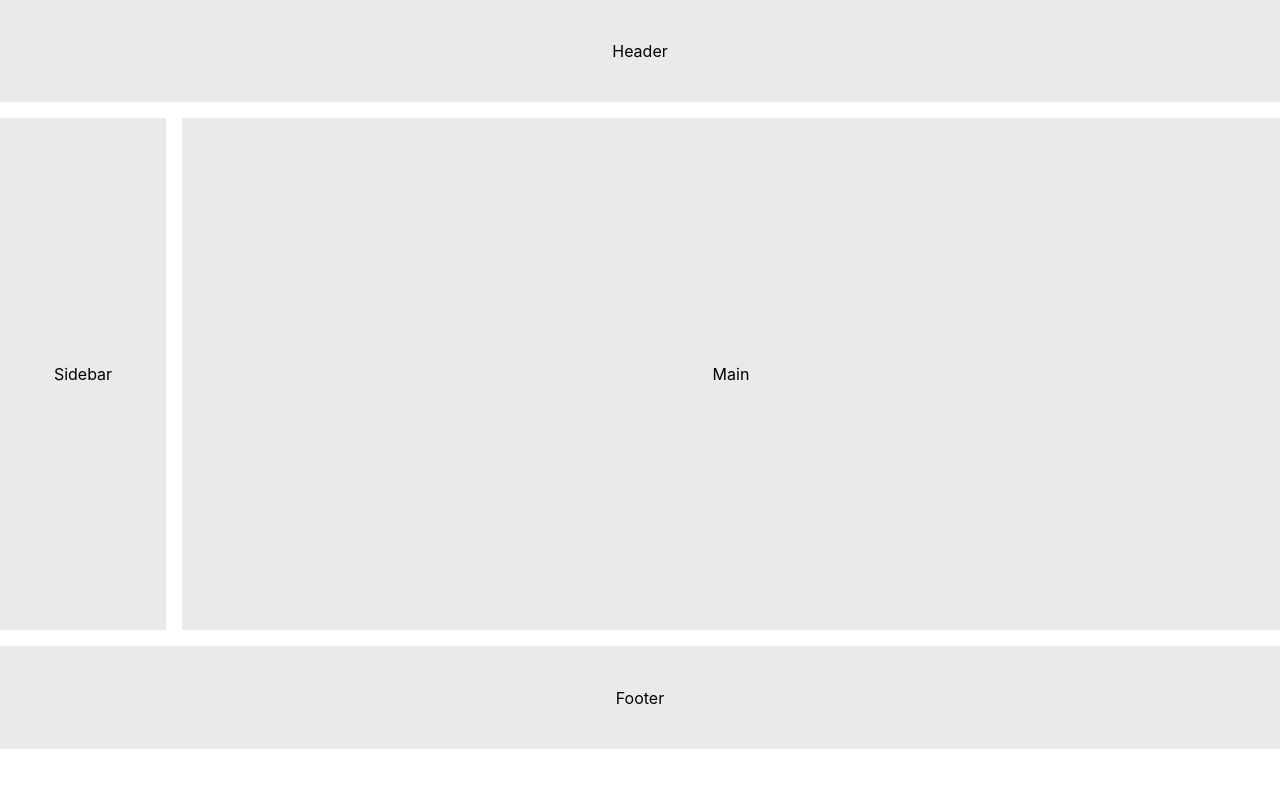
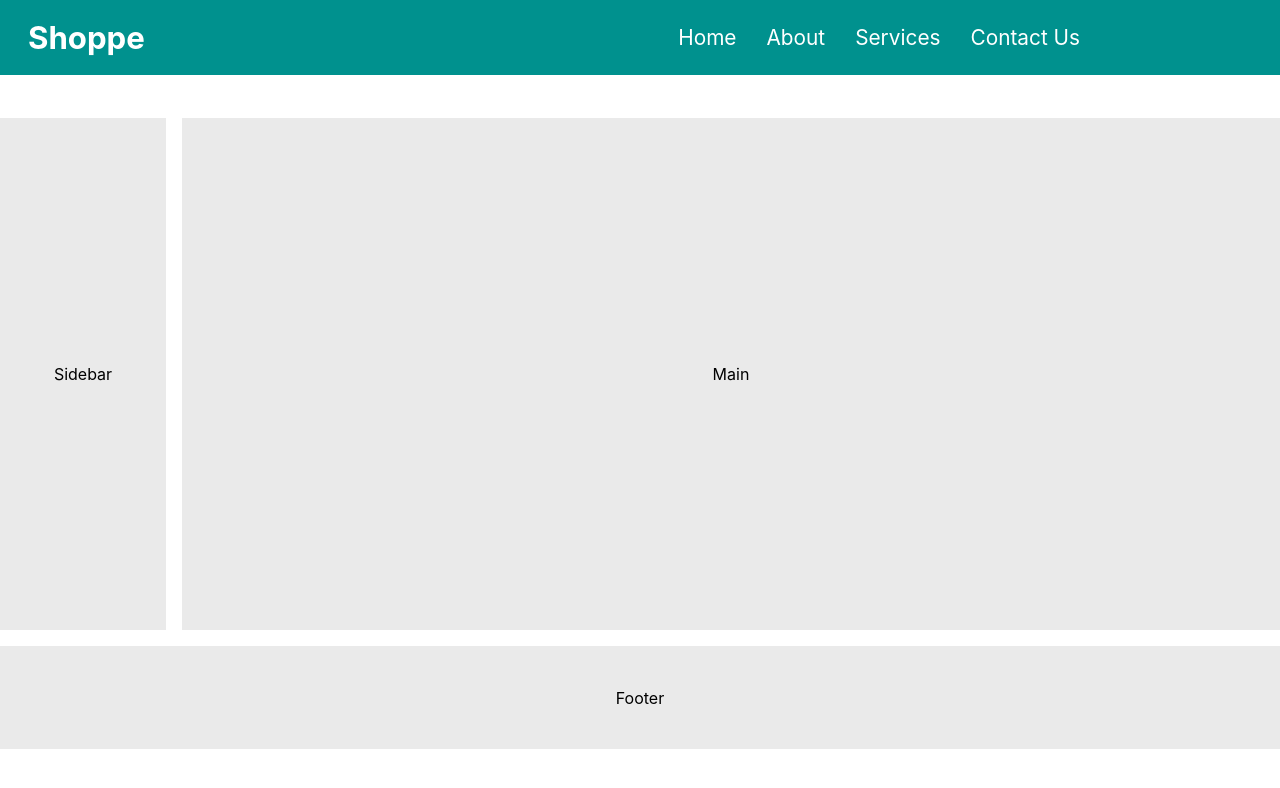
Before and after one commit to siddharthpandatessell/My-React-Experiments, a React (Create React App) app: page / in a window 1280 px wide. Shown: the top 788 px of the page. Built offline with nearby package versions, Linux system fonts and the light colour scheme.

Commit message:
Added navigation bar for the responsive CSS grid

```diff
--- /dev/null
+++ b/src/Components/Elements/Navigation/NavigationBar/Classic/Menu.js
@@ -0,0 +1,27 @@
+export const Menu = [
+    {
+      title: "Home",
+      url: "#",
+      className: "nav-links"
+    },
+    {
+      title: "About",
+      url: "#",
+      className: "nav-links"
+    },
+    {
+      title: "Services",
+      url: "#",
+      className: "nav-links"
+    },
+    {
+      title: "Contact Us",
+      url: "#",
+      className: "nav-links"
+    },
+    {
+      title: "Sign Up",
+      url: "#",
+      className: "nav-links-mobile"
+    }
+  ];
--- /dev/null
+++ b/src/Components/Elements/Navigation/NavigationBar/Classic/Navbar.css
@@ -0,0 +1,134 @@
+.NavbarItems {
+    background: #00918e;
+    height: 8vw;
+    display: flex;
+    align-items: center;
+    justify-content: center;
+    grid-column: 1 / span 10;
+    /* background: -webkit-linear-gradient(
+      to top,
+      #e35d5b,
+      #e53935
+    );
+    background: linear-gradient(
+      to top,
+      #e35d5b,
+      #e53935
+    ); */
+
+    height: 75px;
+    display: flex;
+    justify-content: center;
+    align-items: center;
+    font-size: 1.3rem;
+  }
+  .navbar-logo {
+    color: #fff;
+    justify-self: start;
+    margin-left: -10%;
+    cursor: pointer;
+  }
+  .fa-react {
+    margin-left: 1.2rem;
+    font-size: 1.6rem;
+  }
+  .nav-menu {
+    display: grid;
+    grid-template-columns: repeat(5, auto);
+    grid-gap: 10px;
+    list-style: none;
+    text-align: center;
+    width: 70vw;
+    justify-content: end;
+    margin-right: 1.5rem;
+  }
+  .nav-links {
+    list-style: none;
+    color: white;
+    text-decoration: none;
+    font-size: 1.3rem;
+    margin: 10px;
+  }
+  .nav-links:hover {
+    color: black;
+    transition: all 0.2s ease-out;
+  }
+  .fa-align-right {
+    color: #fff;
+  }
+  .nav-links-mobile {
+    display: none;
+  }
+  .menu-icon {
+    display: none;
+  }
+  @media screen and (max-width: 960px) {
+    .NavbarItems {
+      position: relative;
+    }
+    .nav-menu {
+      display: flex;
+      flex-direction: column;
+      width: 100%;
+      height: 600px;
+      position: absolute;
+      top: 80px;
+      left: -100%;
+      opacity: 1;
+      transition: all 0.5s ease;
+    }
+    .nav-menu.active {
+      background: #68b0ab;
+      left: 0;
+      opacity: 1;
+      transition: all 0.5s ease;
+      z-index: 1;
+    }
+    .nav-links {
+      text-align: center;
+      padding: 2rem;
+      width: 100%;
+      display: table;
+    }
+    .nav-links:hover {
+      background-color: #00918e;
+    }
+    .navbar-logo {
+      position: absolute;
+      top: 0;
+      left: 0;
+      transform: translate(25%, 50%);
+    }
+    .menu-icon {
+      display: block;
+      position: absolute;
+      top: 0;
+      right: 0;
+      transform: translate(-100%, 60%);
+      cursor: pointer;
+      font-size: 1.8rem;
+    }
+    .fa-times {
+      color: #fff;
+      font-size: 2rem;
+    }
+    .nav-links-mobile {
+      display: block;
+      text-align: center;
+      padding: 1.1rem;
+      width: 190px;
+      height: 70px;
+      margin: 2rem auto;
+      color: white;
+      text-decoration: none;
+      background-color: #00918e;
+    }
+    .nav-links-mobile:hover {
+      color: black;
+      border-radius: 15px;
+      transition: 250ms;
+    }
+    Button {
+      display: none;
+    }
+  }
--- /dev/null
+++ b/src/Components/Elements/Navigation/NavigationBar/Classic/index.js
@@ -0,0 +1,43 @@
+import React, { Component } from "react";
+import { Menu } from "./Menu";
+import "./Navbar.css";
+
+class Navbar extends Component {
+  state = {
+    clicked: false
+  };
+  onIconClick = () => {
+    this.setState({
+      clicked: !this.state.clicked
+    });
+  };
+  render() {
+    return (
+      <nav className="NavbarItems">
+        <h1 className="navbar-logo">
+          Shoppe
+          <i class="fab fa-react"></i>
+        </h1>
+        <div className="menu-icon" onClick={this.onIconClick}>
+          <i
+            className={this.state.clicked ? "fa fa-times" : "fa fa-align-right"}
+            aria-hidden="true"
+          ></i>
+        </div>
+        <ul className={this.state.clicked ? "nav-menu active" : "nav-menu"}>
+          {Menu.map((item, i) => {
+            return (
+              <li key={i}>
+                <a className={item.className} href={item.url}>
+                  {item.title}
+                </a>
+              </li>
+            );
+          })}
+        </ul>
+      </nav>
+    );
+  }
+}
+
+export default Navbar;
--- a/src/Components/Layouts/GridResponsive/grid.css
+++ b/src/Components/Layouts/GridResponsive/grid.css
@@ -5,7 +5,6 @@
     grid-gap: 1em;
   }
 
-  header,
   footer {
     grid-column: 1 / span 10;
   }
@@ -26,7 +25,6 @@
     }
   }
 
-  header,
   main,
   aside,
   footer {
@@ -36,7 +34,6 @@
     justify-content: center;
   }
 
-  header,
   footer {
     height: 8vw;;
   }
--- a/src/Components/Layouts/GridResponsive/index.js
+++ b/src/Components/Layouts/GridResponsive/index.js
@@ -1,11 +1,10 @@
+import Navbar from '../../Elements/Navigation/NavigationBar/Classic';
 import './grid.css';
 
 function index() {
     return (
     <div className = "App">
-        <header>
-  Header
-</header>
+        <Navbar />
 <aside>
   Sidebar
 </aside>
```
Also changed, not shown: src/Components/Elements/Buttons/NavBarMobileButton/Button.css (added, +40 -0 lines), src/Components/Elements/Buttons/NavBarMobileButton/index.js (added, +29 -0 lines).
